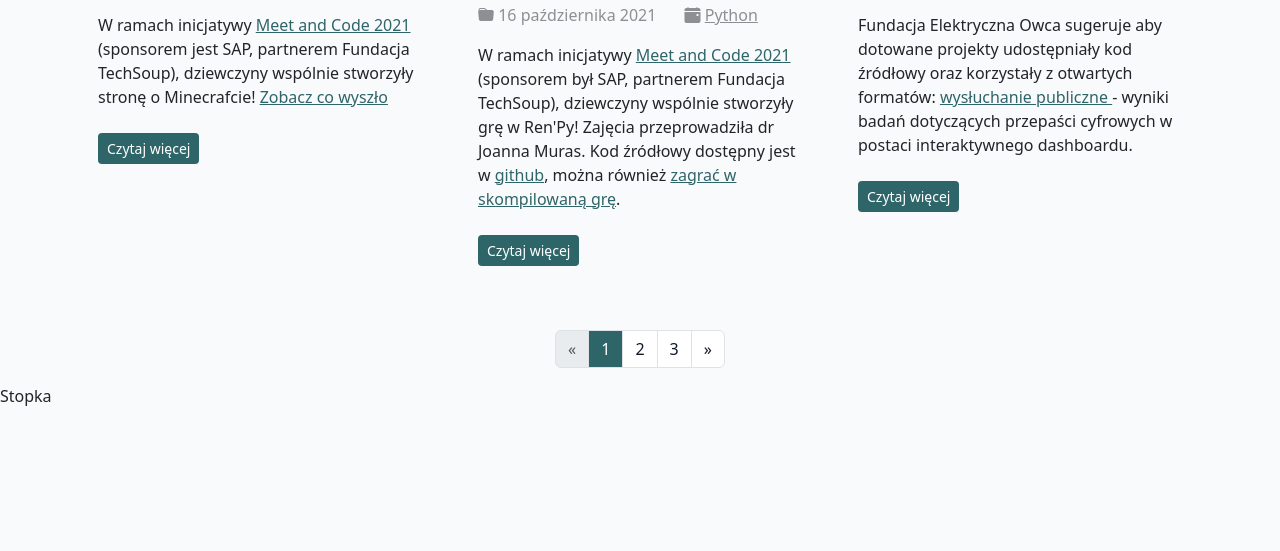
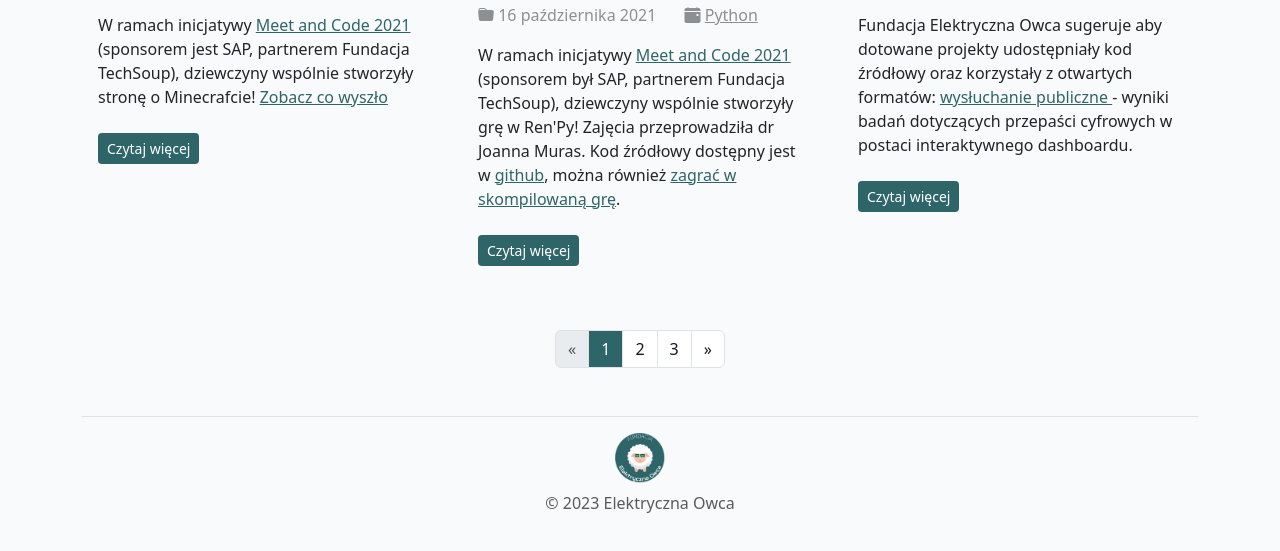
Before and after one commit to basiakedz/elektryncza-owca.pl, a website: page index.html in a window 1280 px wide. Shown: the part 1902-2453 px from the top of the page. Before the commit the page ends 2310 px from the top, so only its background shows below. Drawn offline with nearby package versions, Linux system fonts and the light colour scheme.

Commit message:
added footer

```diff
--- a/index.html
+++ b/index.html
@@ -518,9 +518,19 @@
       </div>
     </main>
 
-    <div class="row">
-      <div class="col">Stopka</div>
+    <div class="container">
+      <footer class="py-3 my-4 text-center border-top mt-5">
+        <img
+          src="/logo.png"
+          alt="Logo with transparent background"
+          width="50"
+          height="50"
+          class="mb-2"
+        />
+        <p class="text-center text-body-secondary">© 2023 Elektryczna Owca</p>
+      </footer>
     </div>
+
     <script
       src="https://cdn.jsdelivr.net/npm/bootstrap@5.3.2/dist/js/bootstrap.bundle.min.js"
       integrity="sha384-C6RzsynM9kWDrMNeT87bh95OGNyZPhcTNXj1NW7RuBCsyN/o0jlpcV8Qyq46cDfL"
```
